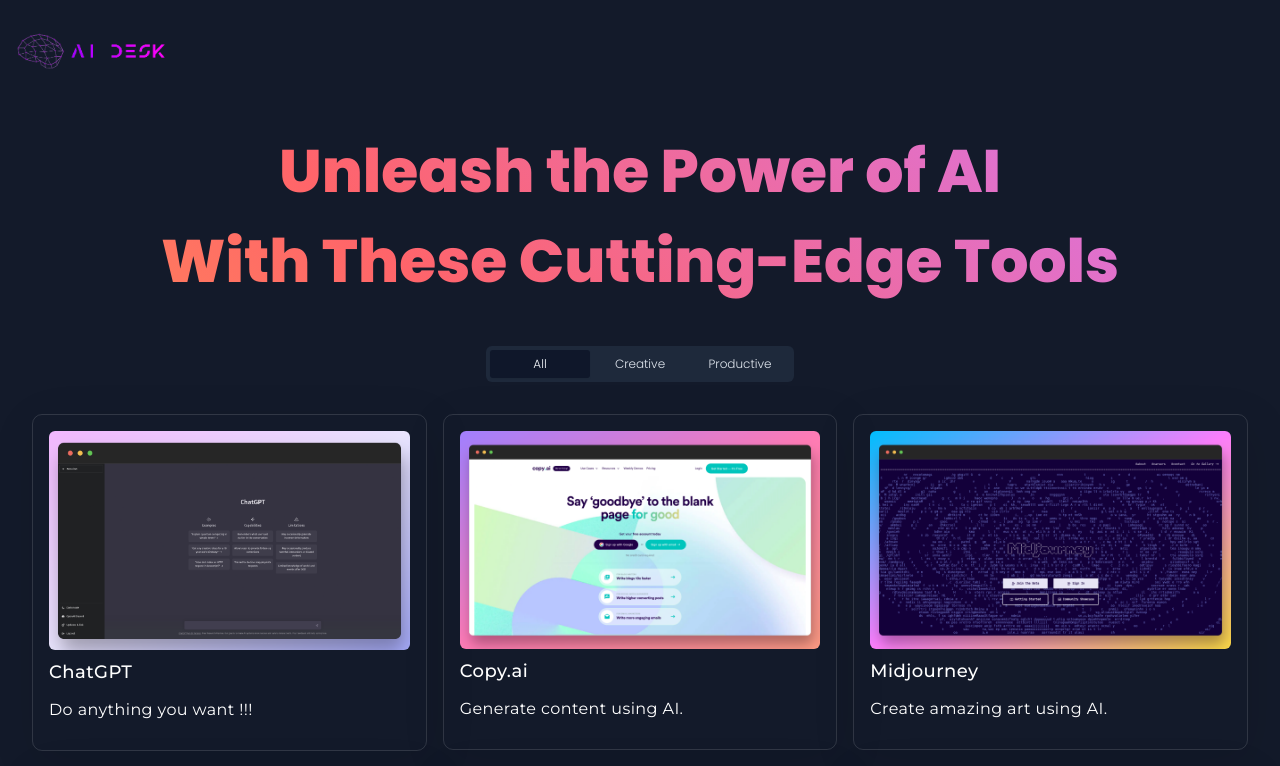
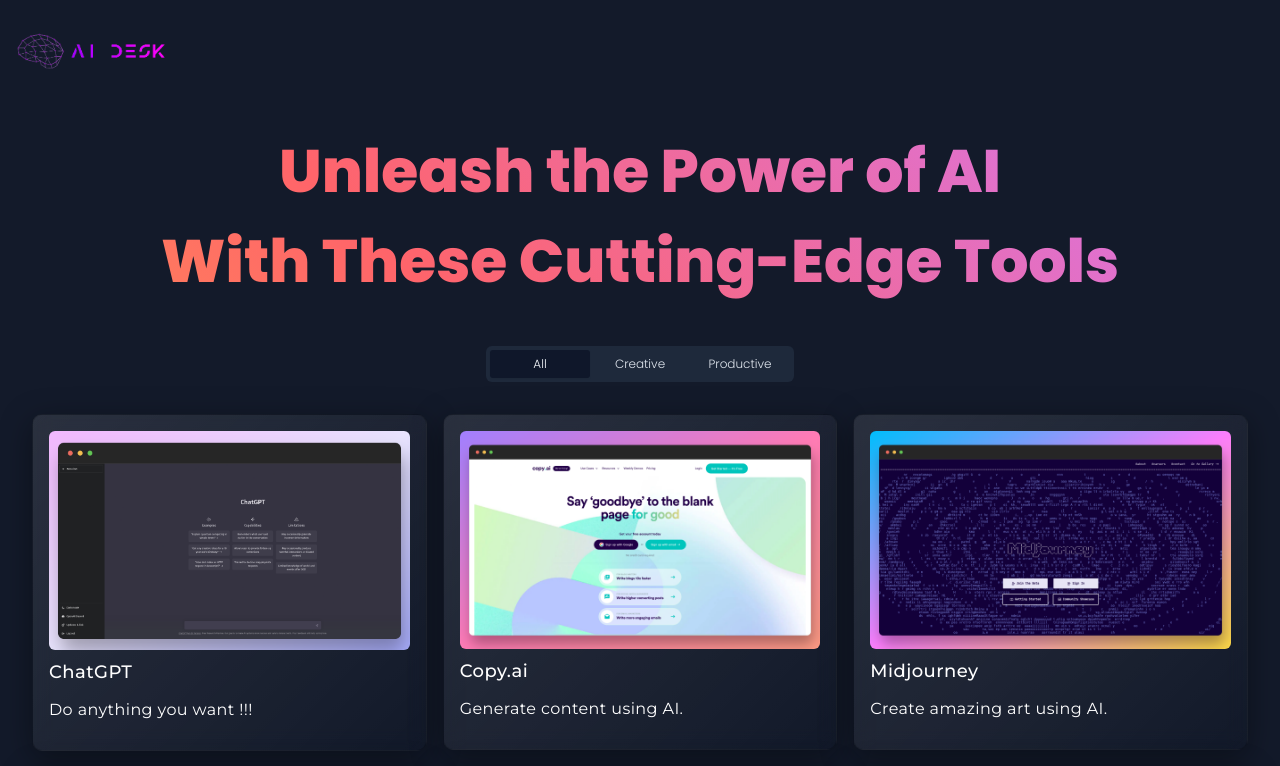
Before and after one commit to Shiyasmohd/ai-desk, a Next.js app: page / in a window 1280 px wide. Shown: the top 766 px of the page. Built offline with nearby package versions, Linux system fonts and the light colour scheme.

Commit message:
card bg glass

```diff
--- a/src/app/Card.tsx
+++ b/src/app/Card.tsx
@@ -11,8 +11,8 @@
 
 
     return (
-        <Section translate="translateY(10px)" duration={((props.index * 0.075   ) + 0.5).toString() + "s"}>
-            <div className="project-card border transition-all" >
+        <Section translate="translateY(10px)" duration={((props.index * 0.25   ) + 0.5).toString() + "s"}>
+            <div className="project-card transition-all" >
                 <Link href={props.link} target="_blank" >
 
                     {/* Image */}
--- a/src/app/globals.css
+++ b/src/app/globals.css
@@ -40,10 +40,13 @@
   flex-wrap: wrap;
   border-radius: 0.625rem;
   padding: 1rem;
-  box-shadow: 4px 12px 47px 0 rgba(0, 0, 0, .1);
+  box-shadow: 0 8px 32px 0 rgba(0, 0, 0, 0.37);
   transition: .1s ease-in;
   cursor: pointer;
-  border-color: rgba(255, 255, 255, 0.125);
+  background: linear-gradient(135deg, rgba(255,255,255,0.1),rgba(255,255,255,0));
+  backdrop-filter:  blur(10px);
+  -webkit-backdrop-filter: blur(10px);
+  border: 1px solid rgba(0, 0, 0, 0.18)
 }
 
 .project-card:hover{
--- a/src/app/page.tsx
+++ b/src/app/page.tsx
@@ -7,8 +7,9 @@
 import Footer from './footer'
 import { aiTools, AiToolsDetails } from './aiList'
 import Navbar from './Navbar'
+import Section from './Animate'
 
-const poppins = Poppins({ subsets: ['latin'], weight: ['500','300','800'], })
+const poppins = Poppins({ subsets: ['latin'], weight: ['500', '300', '800'], })
 
 export interface AiToolsCard extends AiToolsDetails {
   index: number
@@ -18,12 +19,17 @@
 
   return (
     <div className='p-2 flex flex-col items-center'>
-      <Navbar/>
+
+      <div className='w-full overflow-hidden'>
+        <Section duration='0.1s' translate='translateX(100px)' >
+          <Navbar />
+        </Section>
+      </div>
 
       <h1 className={`header text-2xl font-normal mt-8 mb-6 leading-[1.5]  ${poppins.className}
                       md:text-4xl md:mt-12 md:mb-10
                       xl:text-6xl xl:leading-[1.5]`}  >
-        Unleash the Power of AI <br/>With These Cutting-Edge Tools
+        Unleash the Power of AI <br />With These Cutting-Edge Tools
       </h1>
 
       <Tabs defaultValue="all">
@@ -54,11 +60,11 @@
           </div>
         </TabsContent>
         <TabsContent value="creative">
-        <div className='w-full gap-4 grid grid-cols-1 max-w-7xl
+          <div className='w-full gap-4 grid grid-cols-1 max-w-7xl
                       md:grid-cols-2
                       lg:grid-cols-3'>
             {
-              aiTools.filter(item=>item.category=="creative").map((data: AiToolsDetails, index: number) => (
+              aiTools.filter(item => item.category == "creative").map((data: AiToolsDetails, index: number) => (
                 <Card
                   name={data.name}
                   link={data.link}
@@ -73,11 +79,11 @@
           </div>
         </TabsContent>
         <TabsContent value="productive">
-        <div className='w-full gap-4 grid grid-cols-1 max-w-7xl
+          <div className='w-full gap-4 grid grid-cols-1 max-w-7xl
                       md:grid-cols-2
                       lg:grid-cols-3'>
             {
-              aiTools.filter(item=>item.category=="productive").map((data: AiToolsDetails, index: number) => (
+              aiTools.filter(item => item.category == "productive").map((data: AiToolsDetails, index: number) => (
                 <Card
                   name={data.name}
                   link={data.link}
@@ -93,7 +99,7 @@
         </TabsContent>
       </Tabs>
 
-      <Footer/>
+      <Footer />
 
     </div>
   )
```
